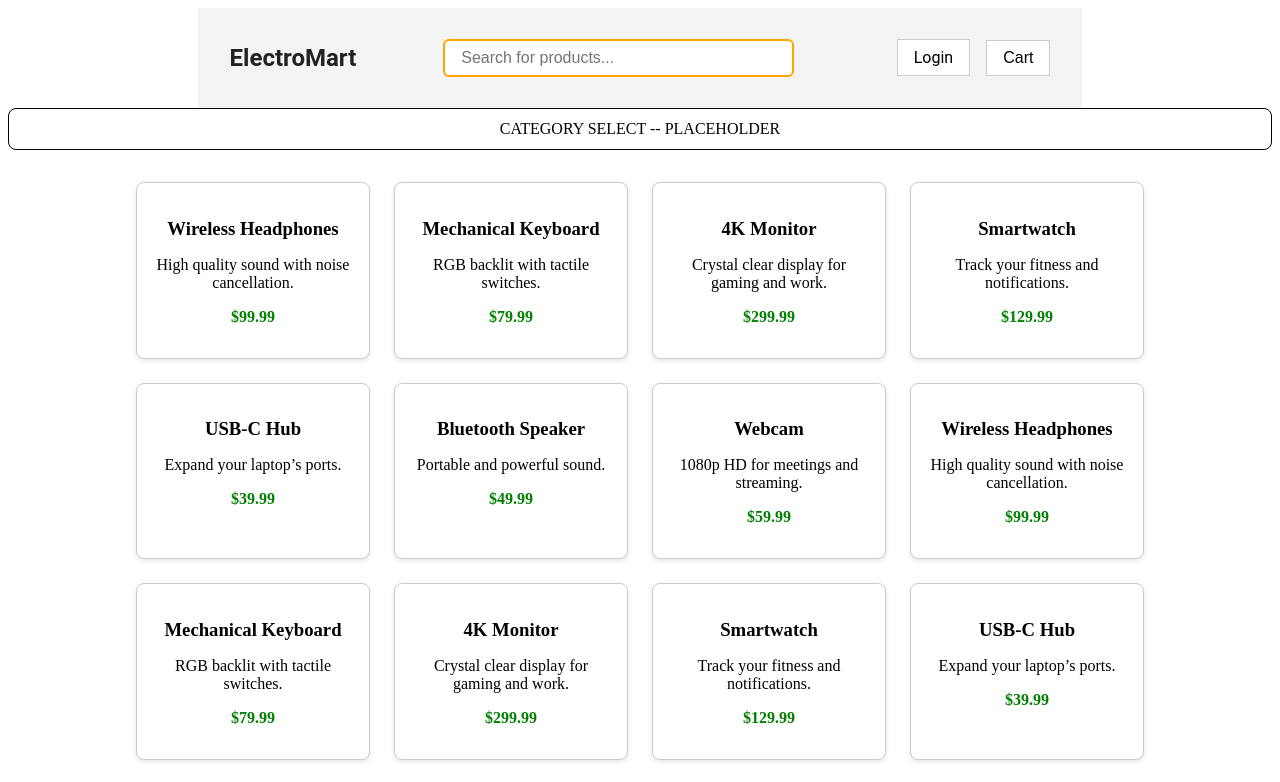
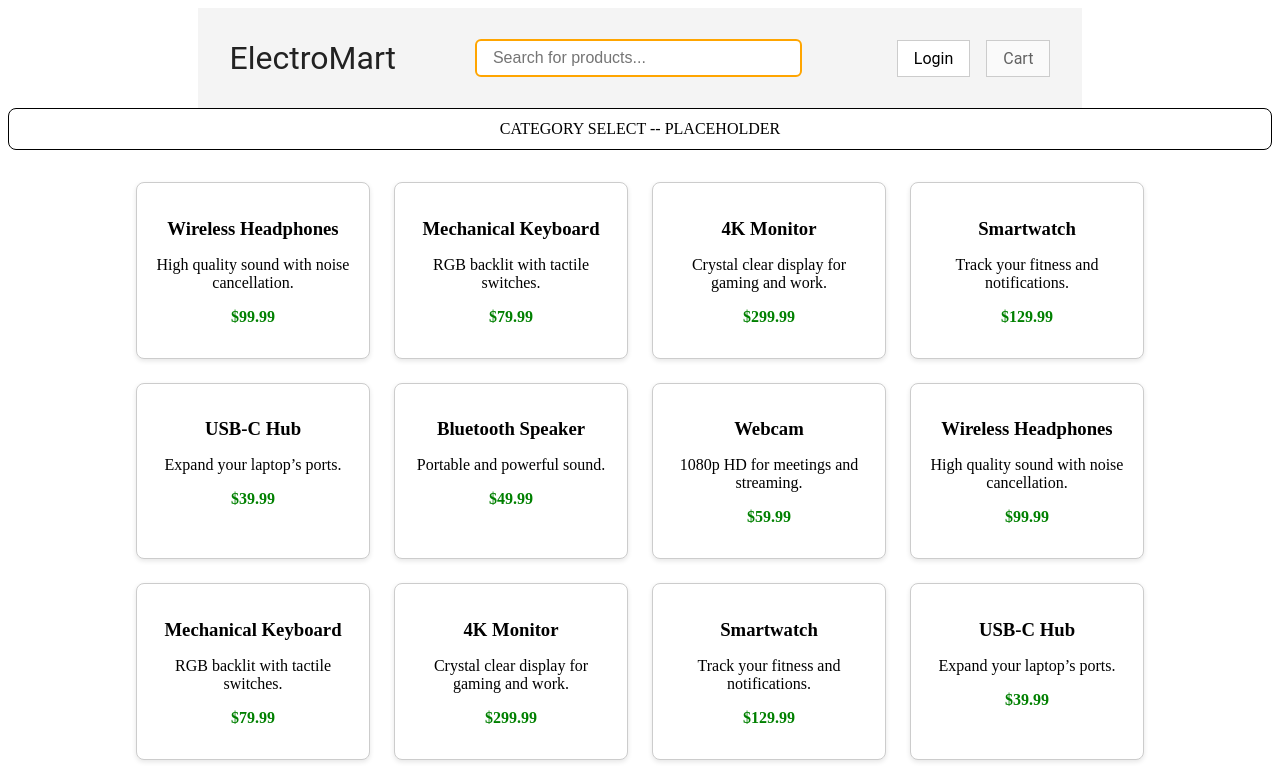
Before and after one commit to MikaelFinsrud/Group25, a React (Vite) app in the folder client/: page / in a window 1280 px wide. Shown: the top 782 px of the page. Built offline with nearby package versions, Linux system fonts and the light colour scheme.

Commit message:
Added navigation to cart and profile, made logout button functional

```diff
--- a/client/src/App.jsx
+++ b/client/src/App.jsx
@@ -4,6 +4,8 @@ import HomePage from './pages/HomePage';
 import RegistrationPage from './pages/RegistrationPage';
 import Header from './components/Header.jsx'
 import Categories from './components/Categories.jsx'
+import CartPage from './pages/CartPage';
+import Profile from './pages/Profile';
 
 function App() {
   return (
@@ -14,6 +16,8 @@ function App() {
         <Route path="/" element={<HomePage />} />
         <Route path="/login" element={<LoginPage />} />
         <Route path="/registration" element={<RegistrationPage />} />
+        <Route path="/cart" element={<CartPage />} />
+        <Route path="/profile" element={<Profile />} />
       </Routes>
     </>
   )
--- a/client/src/components/Header.jsx
+++ b/client/src/components/Header.jsx
@@ -1,25 +1,43 @@
 import './header.css'
 import { Link } from 'react-router-dom';
 import { useAuth } from '../context/AuthContext';
+import { useNavigate } from 'react-router-dom';
 
 function Header() {
-    const { isLoggedIn, user } = useAuth();
+    const { isLoggedIn, user, logout } = useAuth();
+    const navigate = useNavigate();
+    const logoutAndRedirect = () => {
+        logout();
+        navigate('/');
+    }
     return(
         <>
             <div className="header">
                 <div className="header-left">
-                    <h2>ElectroMart</h2>
+                    <Link to="/" className="logo">ElectroMart</Link>
                 </div>
-                {isLoggedIn && <p>Logged in as {user.Username}</p>}
+
                 <div className="header-center">
                     <input type="text" placeholder="Search for products..." />
                 </div>
 
                 <div className="header-right">
-                    <Link to="/login" className="login-link">Login</Link>
-                    <button>Cart</button>
+                    {isLoggedIn ? (
+                        <div>
+                            <button className="logout-link" onClick={ logoutAndRedirect }>Sign out</button>
+                            <Link to="/cart" className="cart-link">Cart</Link>
+                            <Link to="/profile" className="profile-link">Profile</Link>
+                        </div>
+                    ) : (
+                        <div>
+                            <Link to="/login" className="login-link">Login</Link>
+                            <div className="tooltip-wrapper">
+                                <span className="cart-link-2">Cart</span>
+                                <span className="tooltip-text">Log in to access the cart</span>
+                            </div>
+                        </div>
+                    )}
                 </div>
-
             </div>
         </>
     )
--- a/client/src/components/header.css
+++ b/client/src/components/header.css
@@ -11,9 +11,11 @@
     font-family: roboto;
   }
 
-  .header-left h2 {
+  .header-left .logo {
     margin: 0;
     color: #222;
+    font-size: xx-large;
+    text-decoration: none;
   }
 
   .header-center {
@@ -49,3 +51,76 @@
     text-decoration: none;
     color: black;
   }
+
+  .logout-link{
+    margin-left: 1rem;
+    padding: 0.5rem 1rem;
+    font-size: 1rem;
+    background-color: white;
+    border: 1px solid #ccc;
+    cursor: pointer;
+    text-decoration: none;
+    color: black;
+  }
+
+  .cart-link{
+    margin-left: 1rem;
+    padding: 0.5rem 1rem;
+    font-size: 1rem;
+    background-color: white;
+    border: 1px solid #ccc;
+    cursor: pointer;
+    text-decoration: none;
+    color: black;
+  }
+
+  .cart-link-2{
+    margin-left: 1rem;
+    padding: 0.5rem 1rem;
+    font-size: 1rem;
+    background-color: rgba(255, 255, 255, 0.61);
+    border: 1px solid #ccc;
+    cursor: pointer;
+    text-decoration: none;
+    color: rgba(0, 0, 0, 0.61);
+  }
+
+  .profile-link{
+    margin-left: 1rem;
+    padding: 0.5rem 1rem;
+    font-size: 1rem;
+    background-color: white;
+    border: 1px solid #ccc;
+    cursor: pointer;
+    text-decoration: none;
+    color: black;
+  }
+
+
+  .tooltip-wrapper {
+    position: relative;
+    display: inline-block;
+  }
+
+  .tooltip-text {
+    visibility: hidden;
+    background-color: black;
+    color: #fff;
+    text-align: center;
+    border-radius: 5px;
+    padding: 0.5rem;
+    position: absolute;
+    z-index: 1;
+    top: 125%;
+    left: 50%;
+    transform: translateX(-50%);
+    white-space: nowrap;
+    font-size: 0.9rem;
+    opacity: 0;
+    transition: opacity 0.3s;
+  }
+
+  .tooltip-wrapper:hover .tooltip-text {
+    visibility: visible;
+    opacity: 1;
+  }
--- /dev/null
+++ b/client/src/pages/CartPage.jsx
@@ -0,0 +1,22 @@
+import { useAuth } from '../context/AuthContext';
+import { useNavigate } from 'react-router-dom';
+import { useEffect } from 'react';
+
+function CartPage(){
+    const { isLoggedIn, user } = useAuth();
+    const navigate = useNavigate()
+
+    useEffect(() => {
+        if (!isLoggedIn){
+            navigate('/');
+        }
+    }, [isLoggedIn, navigate]);
+
+    return(
+        <>
+            { isLoggedIn && <p>Welcome to the cart :)</p>}
+        </>
+    );
+}
+
+export default CartPage;
--- /dev/null
+++ b/client/src/pages/Profile.jsx
@@ -0,0 +1,22 @@
+import { useAuth } from '../context/AuthContext';
+import { useNavigate } from 'react-router-dom';
+import { useEffect } from 'react';
+
+function Profile(){
+    const { isLoggedIn, user } = useAuth();
+    const navigate = useNavigate()
+
+    useEffect(() => {
+        if (!isLoggedIn){
+            navigate('/');
+        }
+    }, [isLoggedIn, navigate]);
+
+    return(
+        <>
+            { isLoggedIn && <p>Welcome to the profile :)</p>}
+        </>
+    );
+}
+
+export default Profile;
```
Also changed, not shown: client/src/pages/CartPage.css (added), client/src/pages/Profile.css (added).
